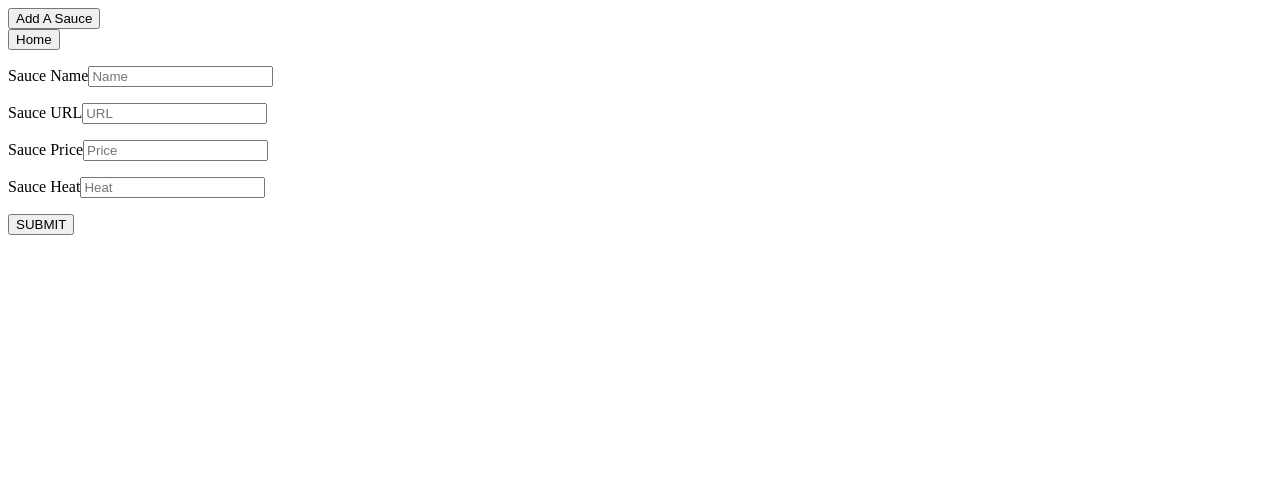
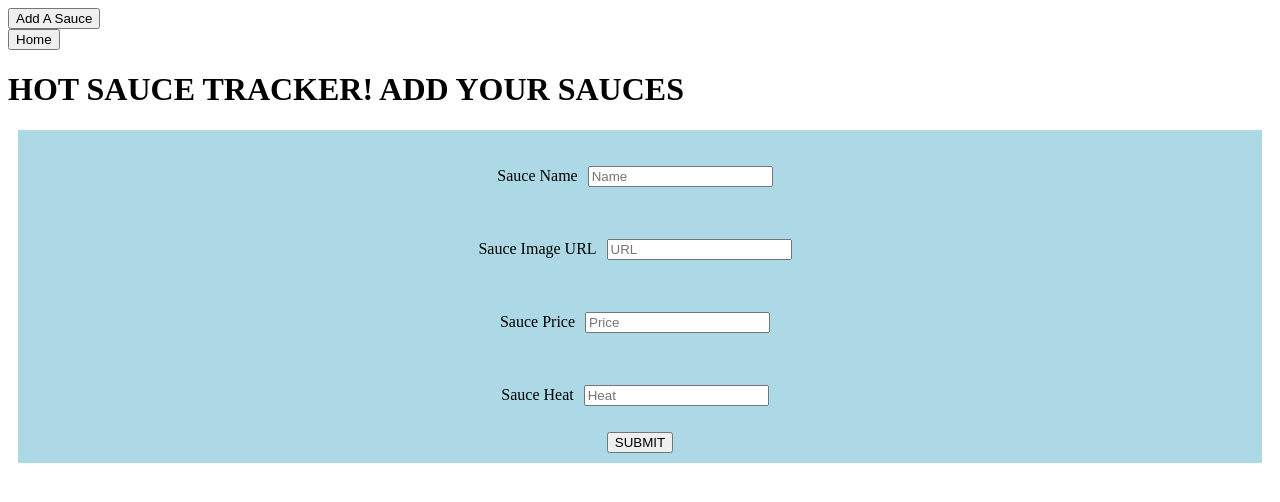
Before and after one commit to jdavisfsdev/FE-LAB-08-FRONT, a React app: page /add in a window 1280 px wide. Shown: the top 502 px of the page. Built offline with nearby package versions, Linux system fonts and the light colour scheme.

Commit message:
used return sauces as cleanup in Main, everything works but PUT

```diff
--- a/src/components/Header.jsx
+++ b/src/components/Header.jsx
@@ -13,6 +13,8 @@ export default function Header() {
         <button>Home</button>
       </Link>
       </div>
+
+      <h1>HOT SAUCE TRACKER! ADD YOUR SAUCES</h1>
     </>
   );
 }
--- a/src/components/Main.jsx
+++ b/src/components/Main.jsx
@@ -11,7 +11,8 @@ export default function Main() {
     const sauces = await getSauces();
     setSauces(sauces);
     setLoading(false);
-  }, []);
+    return sauces;
+  }, [<List />]);
 
   if(loading) return <h1>Loading...</h1>;
   if(sauces.length === 0)
--- /dev/null
+++ b/src/components/SauceDeatils.module.css
@@ -0,0 +1,15 @@
+.list {
+    display: flex;
+    flex-direction: column;
+    align-items: center;
+    justify-content: center;
+    margin: 10px;
+    padding: 10px;
+    background-color: lightblue;
+    height: 100vh;
+
+}
+
+input{
+    margin: 10px;
+}
--- a/src/components/SauceDetails.jsx
+++ b/src/components/SauceDetails.jsx
@@ -1,4 +1,5 @@
 import React, { useEffect, useState } from 'react';
+import SauceDetailsCSS from './SauceDeatils.module.css';
 import { useParams } from 'react-router-dom';
 import { getSauce, updateSauce } from '../utils/sauceApi';
 
@@ -44,16 +45,16 @@ export default function SauceDetails() {
 
   const handleClick = async () => {
     const sauce = {
-      name, price, url, heat
+      name, price, url, heat, id
     };
     setSauce(sauce);
     console.log(sauce);
     await updateSauce(sauce);
   };
   return (
-    <div>
+    <div className={SauceDetailsCSS.list}>
       Name <input type="text" placeholder={sauce.name} name="name" onChange={handleNameChange}/>
-      URL <input type="text" placeholder={sauce.url} name="url" onChange={handleUrlChange}/>
+      Image URL <input type="text" placeholder={sauce.url} name="url" onChange={handleUrlChange}/>
       Price <input type="text" placeholder={sauce.price} name="price" onChange={handlePriceChange}/>
       Heat <input type="text" placeholder={sauce.heat} name="heat" onChange={handleHeatChange}/>
       <button onClick={handleClick}>UPDATE</button>
--- a/src/components/SauceForm.jsx
+++ b/src/components/SauceForm.jsx
@@ -1,6 +1,7 @@
 /* eslint-disable max-len */
 import React, { useState } from 'react';
-import { addSauce, getSauces } from '../utils/sauceApi';
+import SauceFormCSS from './SauceForm.module.css';
+import { addSauce } from '../utils/sauceApi';
 
 export default function SauceForm() {
   const [name, setName] = useState('');
@@ -34,11 +35,11 @@ export default function SauceForm() {
     };
     console.log(sauce);
     addSauce(sauce);
-    alert('Click Home to see your sauces');
+    alert('Sauce Added!');
   };
 
   return (
-    <form onSubmit={handleSubmit}>
+    <form onSubmit={handleSubmit} className={SauceFormCSS.form}>
       <p>
         <label>
           <span>Sauce Name</span>
@@ -48,7 +49,7 @@ export default function SauceForm() {
 
       <p>
         <label>
-          <span>Sauce URL</span>
+          <span>Sauce Image URL</span>
           <input type="text" name="url" placeholder="URL" onChange={handleUrlChange}/>
         </label>
       </p>
--- /dev/null
+++ b/src/components/SauceForm.module.css
@@ -0,0 +1,9 @@
+.form {
+    display: flex;
+    flex-direction: column;
+    background: lightblue;
+    align-items: center;
+    justify-content: center;
+    margin: 10px;
+    padding: 10px;
+}
--- a/src/utils/sauceApi.js
+++ b/src/utils/sauceApi.js
@@ -18,17 +18,17 @@ export async function deleteSauce(id) {
 }
 
 export async function addSauce(sauce) {
-  const response = await fetch(`${URL}/${sauce.id}`, {
+  const response = await fetch(URL, {
     method: 'post',
     body: JSON.stringify(sauce),
     headers: { 'Content-Type': 'application/json' }
   });
-
   return response;
 }
 
 export async function updateSauce(sauce) {
-  const response = await fetch(URL, {
+  const id = Number(sauce.id);
+  const response = await fetch(`${URL}/${id}`, {
     method: 'put',
     body: JSON.stringify(sauce),
     headers: { 'Content-Type': 'application/json' }
```
